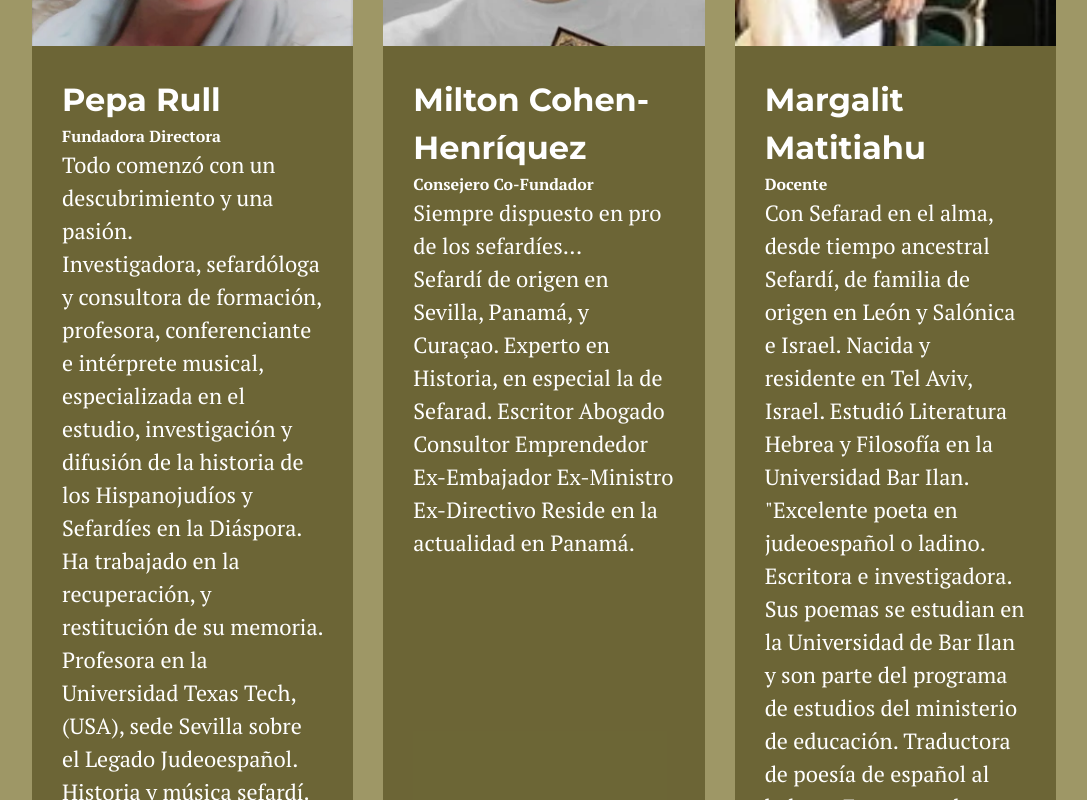
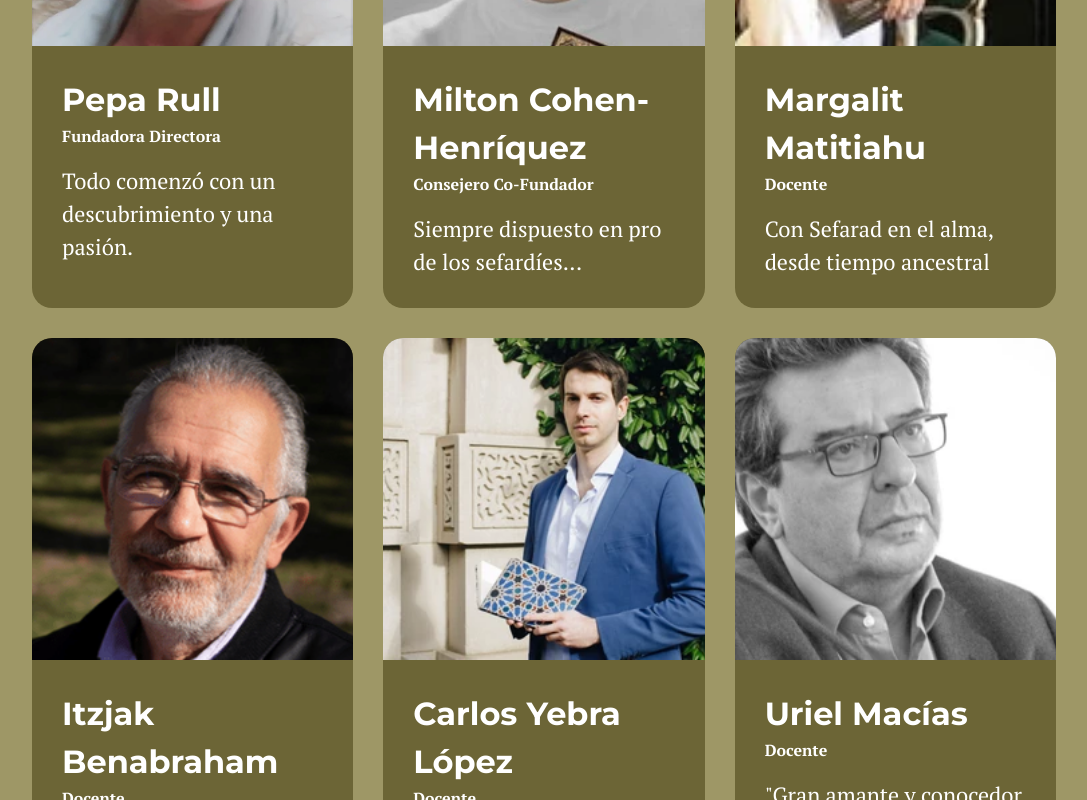
Before and after one commit to ferpar/clh, a Next.js app: page /equipo in a window 1280 px wide. Shown: the part 540-1340 px from the top of the page, without its empty margins (96-1183 px from the left). Built offline with nearby package versions, Linux system fonts and the light colour scheme.

Commit message:
limit max-size of team matrix to avoid rows of more than 3 elements, hiding bio

```diff
--- a/src/app/equipo/page.js
+++ b/src/app/equipo/page.js
@@ -15,7 +15,7 @@ export default function Team() {
                             <h3>{member.name} {member.surname}</h3>
                             <h4>{member.role1} {member.role2}</h4>
                             <p>{member.tagline}</p>
-                            <p>{member.bio}</p>
+                            {/* <p>{member.bio}</p> */}
                         </div>
                     </div>
                 ))}
--- a/src/app/equipo/page.module.css
+++ b/src/app/equipo/page.module.css
@@ -13,8 +13,9 @@
 
 .container {
     margin: 0 auto;
-    max-width: 80%;
+    max-width: min(80%, 1200px);
     display: flex;
+    justify-content: center;
     flex-wrap: wrap;
     gap: calc(30/16 * 1rem);
 }
@@ -36,3 +37,7 @@
 .card-info {
     padding: calc(30/16 * 1rem);
 }
+
+.card-info > h4 {
+    padding-bottom: 1rem;
+}
```
